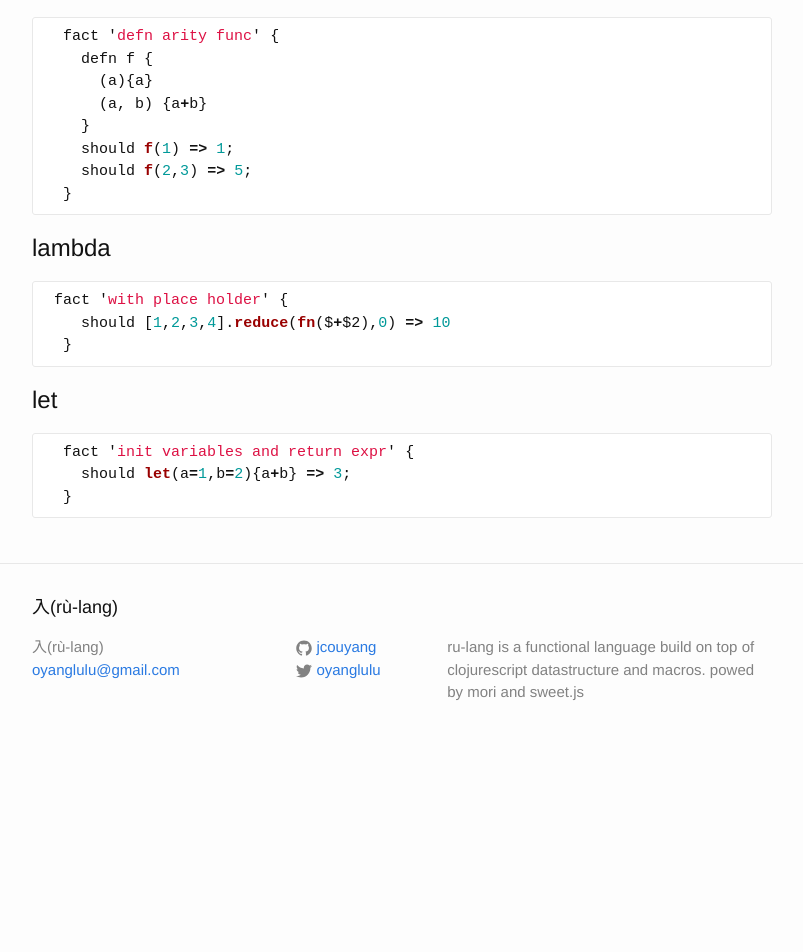
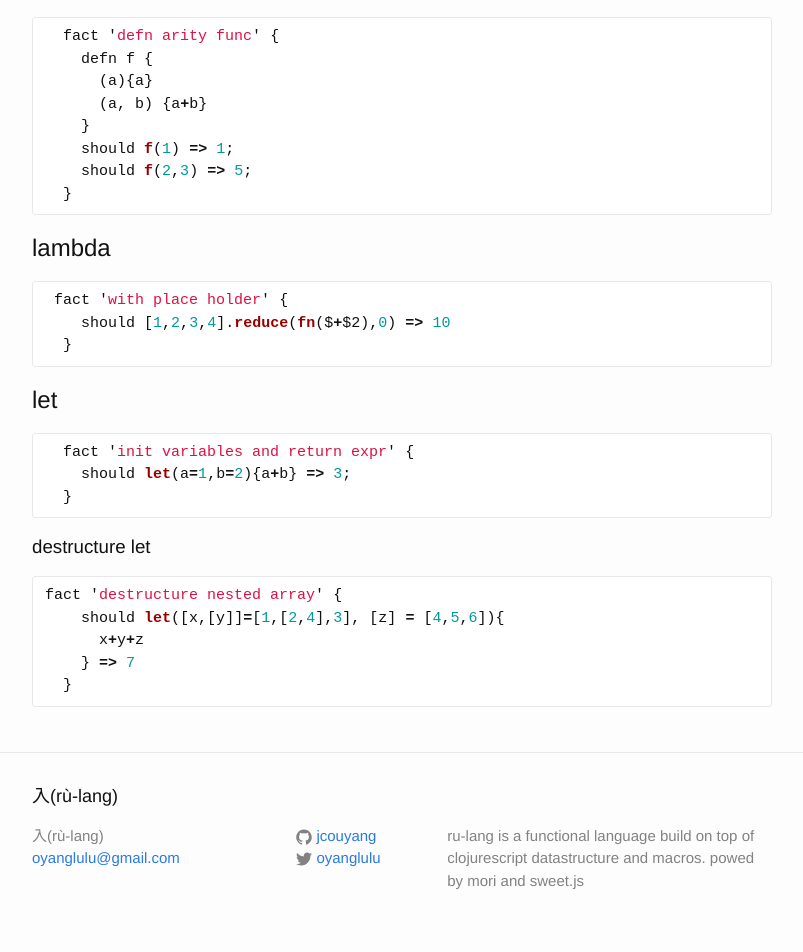
Before and after one commit to jcouyang/ru, a Jekyll site: the page built from index.md, in a window 1280 px wide. Shown: the part 489-1441 px from the top of the page, without its empty margins (238-1041 px from the left). Built offline with Jekyll 4.4.1, drawn with Linux system fonts in a browser that asks for light colours; before the commit the page ends 1253 px from its top, so only the background shows below that.

Commit message:
update let

````diff
--- a/index.md
+++ b/index.md
@@ -46,3 +46,12 @@ layout: default
     should let(a=1,b=2){a+b} => 3;
   }
 ```
+
+### destructure let
+```js
+fact 'destructure nested array' {
+    should let([x,[y]]=[1,[2,4],3], [z] = [4,5,6]){
+      x+y+z
+    } => 7
+  }
+```
````
